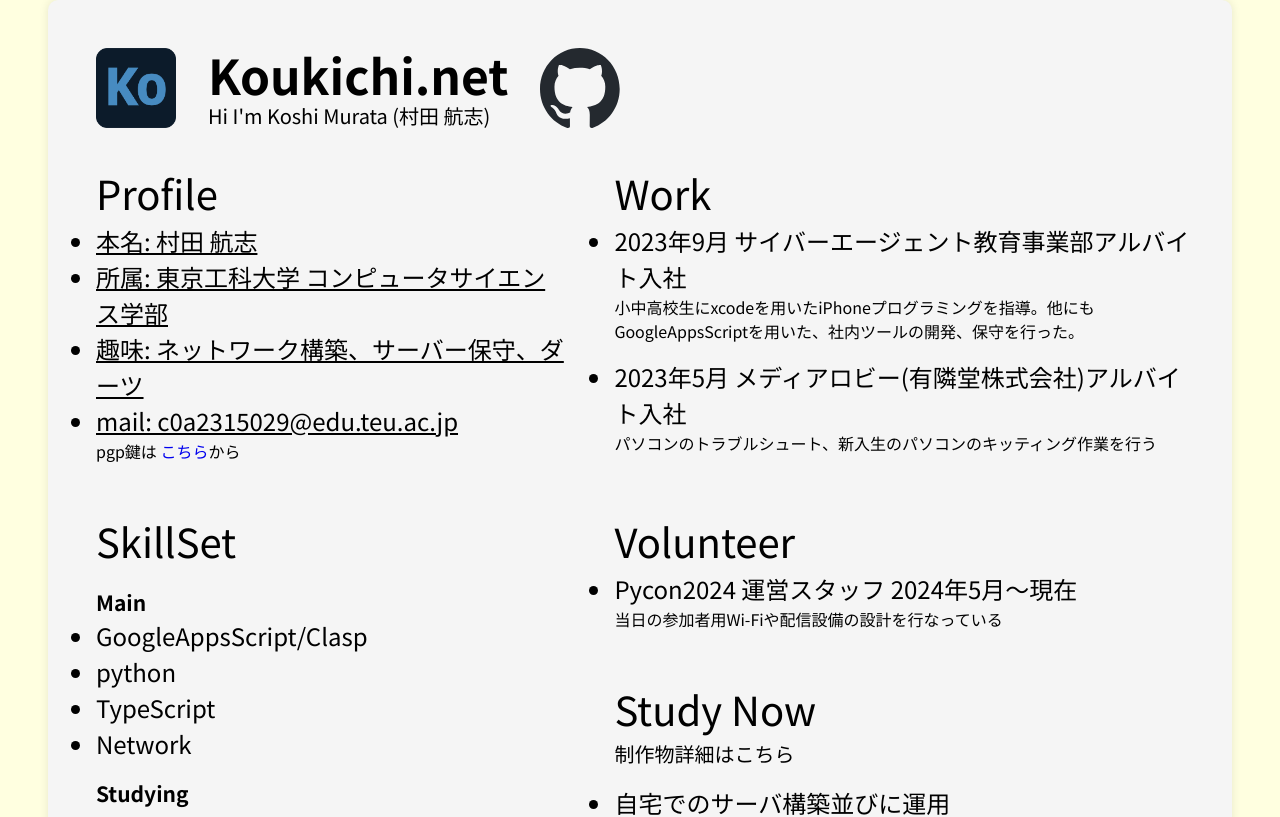
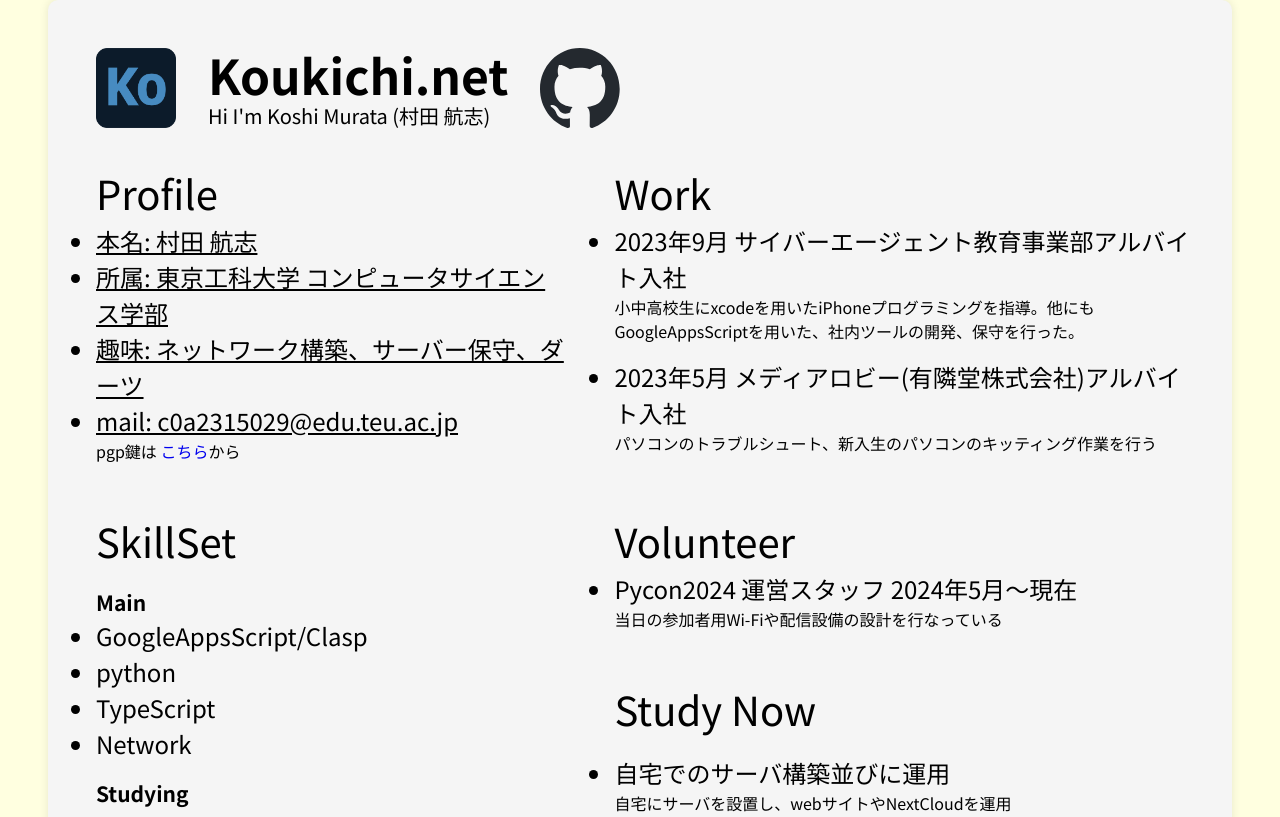
Before and after one commit to Drkoukichi/portfoliio, a React (Vite) app: page / in a window 1280 px wide. Shown: the top 817 px of the page. Built offline with nearby package versions, Linux system fonts and the light colour scheme.

Commit message:
remove link

```diff
--- a/src/App.tsx
+++ b/src/App.tsx
@@ -19,7 +19,7 @@ function App() {
         <Route path="/create" element={ <Create /> } /> {/*RouteにCreateを設定する*/}
         <Route path="/catech" element={ <Ca /> } /> {/*RouteにCaTechを設定する*/}
         <Route path="/404" element={<Error />} /> {/*RouteにErrorを設定する*/}
-        <Route path="/*" element={<Error />} /> {/*RouteにErrorを設定する*/}
+        <Route path="/*" element={<Error />}/> {/*RouteにErrorを設定する*/}
       </Routes>
       </BrowserRouter>
   )
--- a/src/components/Top.tsx
+++ b/src/components/Top.tsx
@@ -1,5 +1,6 @@
 //import { useState } from 'react'
-import { Link } from 'react-router-dom'
+
+//import { Link } from 'react-router-dom'
 import koukichi_img from "./../assets/NEWICON.png"
 import github from "./../assets/github-mark.svg"
 
@@ -76,7 +77,6 @@ function Top() {
             </div>
             <div className="volunteer">
               <div className="self_intro_title studynow p2 pl0">Study Now</div>
-              <div className="linkguide">制作物詳細はこちら</div>
               <div className="work  pl0 ph1">
                 <ul className="self_intro_body">
                   <li>自宅でのサーバ構築並びに運用</li>
```
